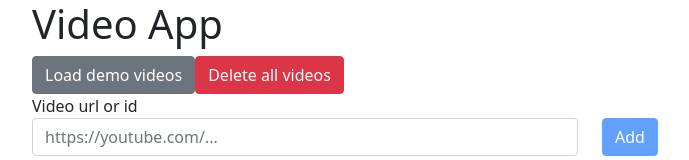
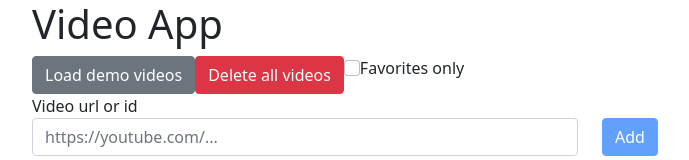
Before and after one commit to tomek-ch/video-app-redux, a React (Create React App) app: page / in a window 1280 px wide. Shown: the top 160 px of the page, without its empty margins (50-739 px from the left). Built offline with nearby package versions, Linux system fonts and the light colour scheme.

Commit message:
Add favorites only filter

```diff
--- a/src/App.tsx
+++ b/src/App.tsx
@@ -1,3 +1,4 @@
+import { useState } from "react";
 import { useEffect } from "react";
 import { Container } from "reactstrap";
 import Header from "./components/Header";
@@ -15,16 +16,26 @@ function App() {
     wipeData,
   } = useVideos();
 
+  const [favoritesOnly, setFavoritesOnly] = useState(false);
+  const listToDisplay = favoritesOnly
+    ? videos.filter(({ favorite }) => favorite)
+    : videos;
+
   useEffect(() => {
     const data = JSON.stringify(videos);
     localStorage.setItem("videos", data);
   }, [videos]);
 
+  const toggleFavFilter = () => setFavoritesOnly((prev) => !prev);
+
   return (
     <Container>
-      <Header {...{ loadDemoData, wipeData }} />
+      <Header
+        favFilter={{ value: favoritesOnly, toggle: toggleFavFilter }}
+        data={{ load: loadDemoData, wipe: wipeData }}
+      />
       <NewVideoForm addVideo={addVideo} />
-      {videos.map((video) => (
+      {listToDisplay.map((video) => (
         <VideoCard key={video.id} {...{ video, removeVideo, toggleFavorite }} />
       ))}
     </Container>
--- a/src/components/Header.tsx
+++ b/src/components/Header.tsx
@@ -1,19 +1,33 @@
-import { Button, Nav } from "reactstrap";
+import { Button, Input, Label, Nav } from "reactstrap";
 
 interface Props {
-  loadDemoData: () => void;
-  wipeData: () => void;
+  data: {
+    load: () => void;
+    wipe: () => void;
+  };
+  favFilter: {
+    value: boolean;
+    toggle: () => void;
+  };
 }
 
-function Header({ loadDemoData, wipeData }: Props) {
+function Header({ data, favFilter }: Props) {
   return (
     <header>
       <h1>Video App</h1>
       <Nav>
-        <Button onClick={loadDemoData}>Load demo videos</Button>
-        <Button color="danger" onClick={wipeData}>
+        <Button onClick={data.load}>Load demo videos</Button>
+        <Button color="danger" onClick={data.wipe}>
           Delete all videos
         </Button>
+        <Label check>
+          <Input
+            type="checkbox"
+            checked={favFilter.value}
+            onChange={favFilter.toggle}
+          />
+          Favorites only
+        </Label>
       </Nav>
     </header>
   );
```
